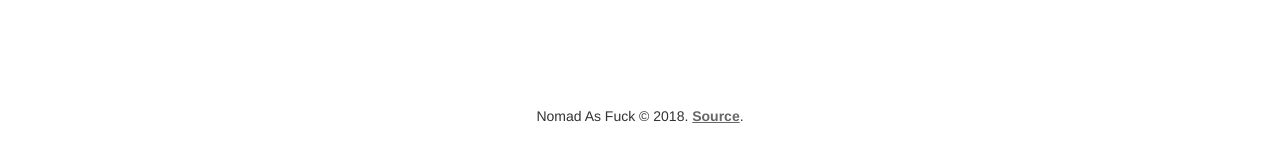
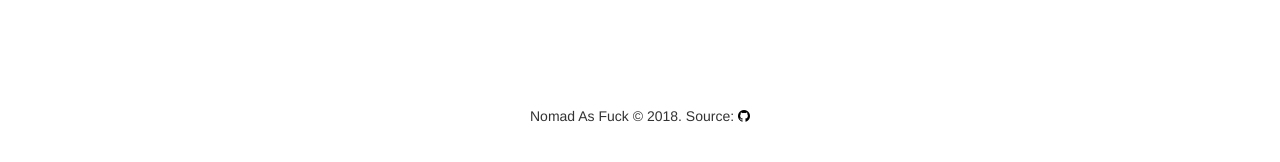
Before and after one commit to RichardLitt/nomad-as-fuck, a Jekyll site: the page built from tags.html, in a window 1280 px wide. Shown: the part 300-462 px from the top of the page. Built offline with Jekyll 4.4.1, drawn with Linux system fonts in a browser that asks for light colours; nearby versions of some CDN libraries; some web fonts are replaced.

Commit message:
feat: add GitHub icon to source link

```diff
--- a/_includes/themes/nomadasfuck/default.html
+++ b/_includes/themes/nomadasfuck/default.html
@@ -100,8 +100,8 @@
 
 
       <footer>
-        <p>{{ site.author.name }} &copy; {{ site.time | date: '%Y' }}.
-          <a href="{{ site.github }}" class="muted-footer-link">Source</a>.
+        <p>{{ site.author.name }} &copy; {{ site.time | date: '%Y' }}. Source:
+          <a href="{{ site.github }}"><i class="fa fa-github"></i></a>
         </p>
       </footer>
     <div class="push"></div>
--- a/_includes/themes/nomadasfuck/index.html
+++ b/_includes/themes/nomadasfuck/index.html
@@ -164,8 +164,8 @@
           </div>
 
           <footer>
-            <p>{{ site.author.name }} &copy; {{ site.time | date: '%Y' }}.
-              <a href="{{ site.github }}" class="alt-link">Source</a>.
+            <p>{{ site.author.name }} &copy; {{ site.time | date: '%Y' }}. Source:
+              <a href="{{ site.github }}"><i class="fa fa-github fa alt-icon"></i></a>
             </p>
           </footer>
         </div>
--- a/_sass/_custom.scss
+++ b/_sass/_custom.scss
@@ -150,12 +150,6 @@ a {
     text-decoration: none;
     h1 {
       margin-left: 30px;
-    }
-  }
-  &.muted-footer-link {
-    color: #666;
-    &:hover {
-      color: red;
     }
   }
 }
@@ -460,6 +454,12 @@ img.post-image {
   .mail-to {
     font-size: 1.5em; padding: 50px 0px; text-align: center;
   }
+  .alt-icon {
+    color: #FFF;
+    &:hover {
+      color: red;
+    }
+  }
 }
 
 .inner-post-image {
```
